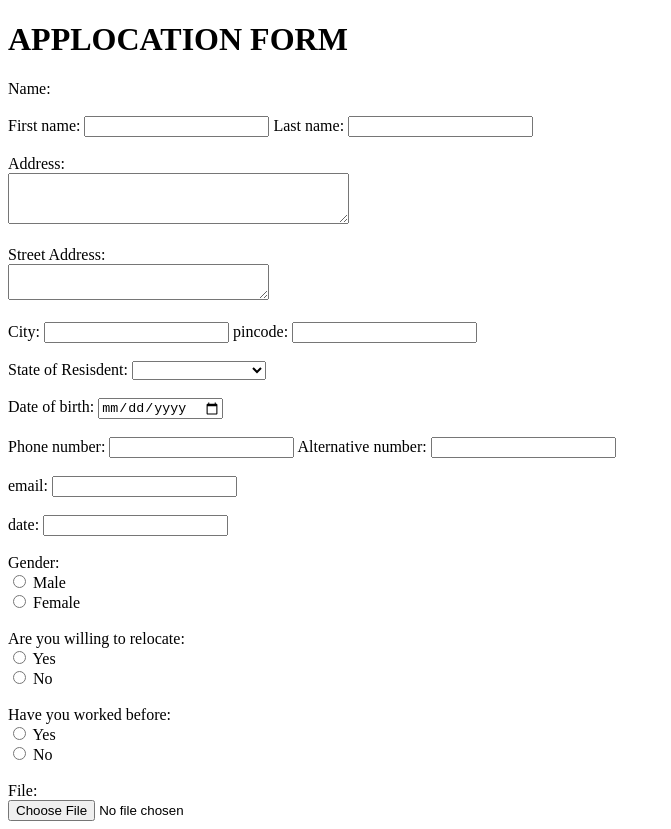
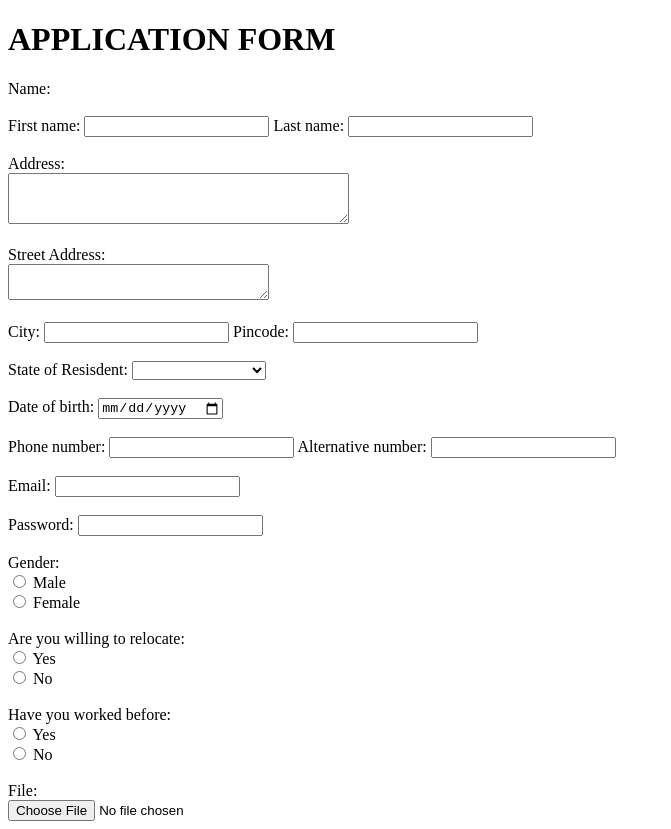
Before and after one commit to Indra-1024/Frondend, a plain HTML site: page Forms assignment.html in a window 1280 px wide. Shown: the whole page, without its empty margins (0-671 px from the left). Drawn offline with Linux system fonts and the light colour scheme.

Commit message:
Forms assignment

```diff
--- a/Forms assignment.html
+++ b/Forms assignment.html
@@ -8,7 +8,7 @@
 <body>
 
     <!-- forms -->
-    <h1>APPLOCATION FORM</h1>
+    <h1>APPLICATION FORM</h1>
 
     <form action="">
        <label for="Name:">Name:</label><br><br>
@@ -32,8 +32,8 @@
         <label for="City:">City:</label>
         <input type="City:" id="City:" >
 
-        <label for="Pincode:">pincode:</label>
-        <input type="pincode:" id="pincode:"><br><br>
+        <label for="number">Pincode:</label>
+        <input type="number" id="pincode:"><br><br>
 
 
 
@@ -55,17 +55,17 @@
         <label for="date">Date of birth:</label>
         <input type="date" id = "date"><br><br>
 
-        <label for="Phone number:">Phone number:</label>
-        <input type="Phone number:" id="Phone number:">
+        <label for="number">Phone number:</label>
+        <input type="number" id="Phone number:">
 
-        <label for="Alternative number:">Alternative number:</label>
-        <input type="Alternative number:" id="Alternative number:"><br><br>
+        <label for="number">Alternative number:</label>
+        <input type="number" id="Alternative number:"><br><br>
 
-        <label for="email:">email:</label>
+        <label for="email:">Email:</label>
         <input type="email:" id = "email:"><br><br>
 
-        <label for="date:">date:</label>
-        <input type="date:" id = "date:"><br><br>
+        <label for="password">Password:</label>
+        <input type="password" id="Password:"><br><br>
 
         <label for="Gender:">Gender:</label><br>
              <input type="radio" id ="male" name = "gender" value = "male" >
```
